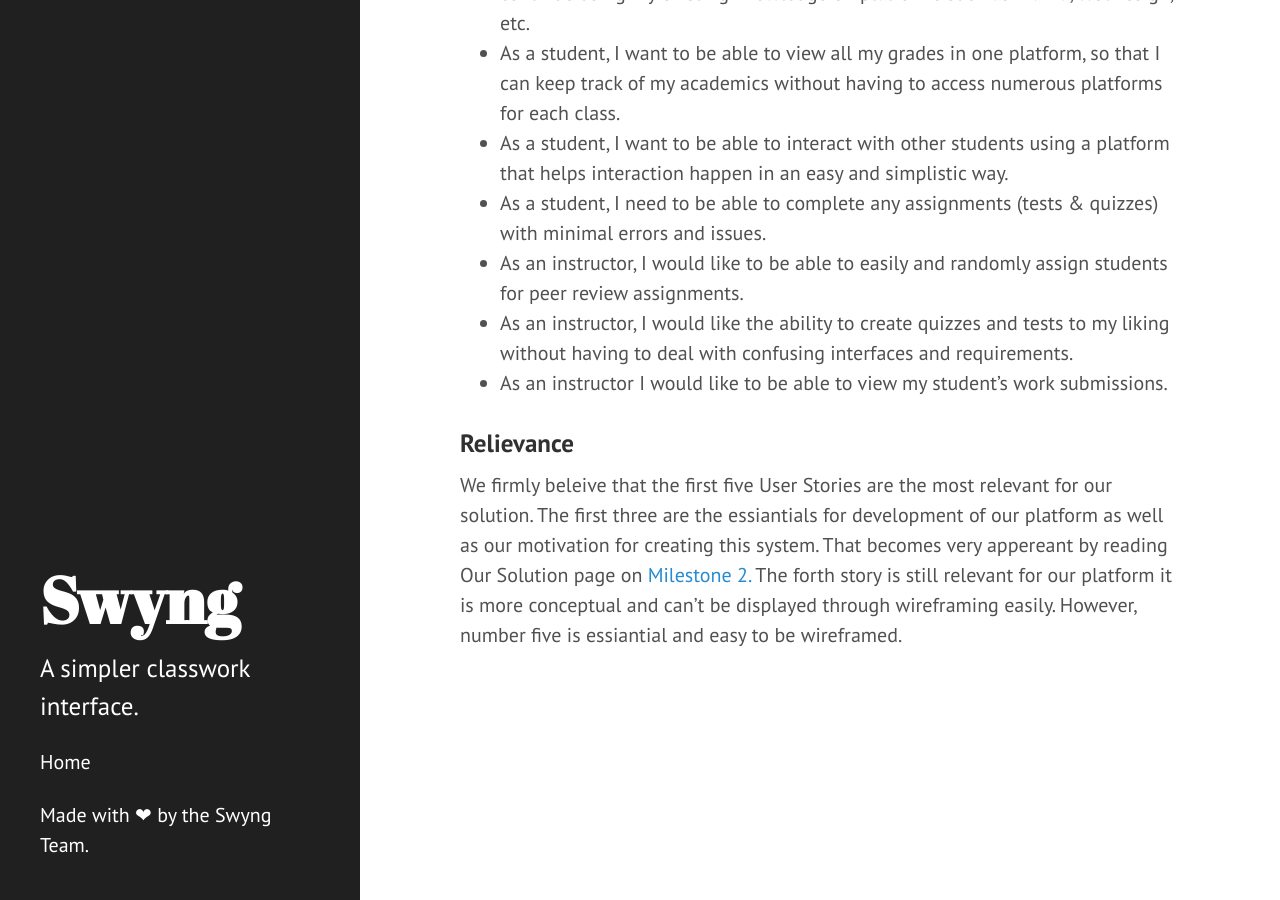
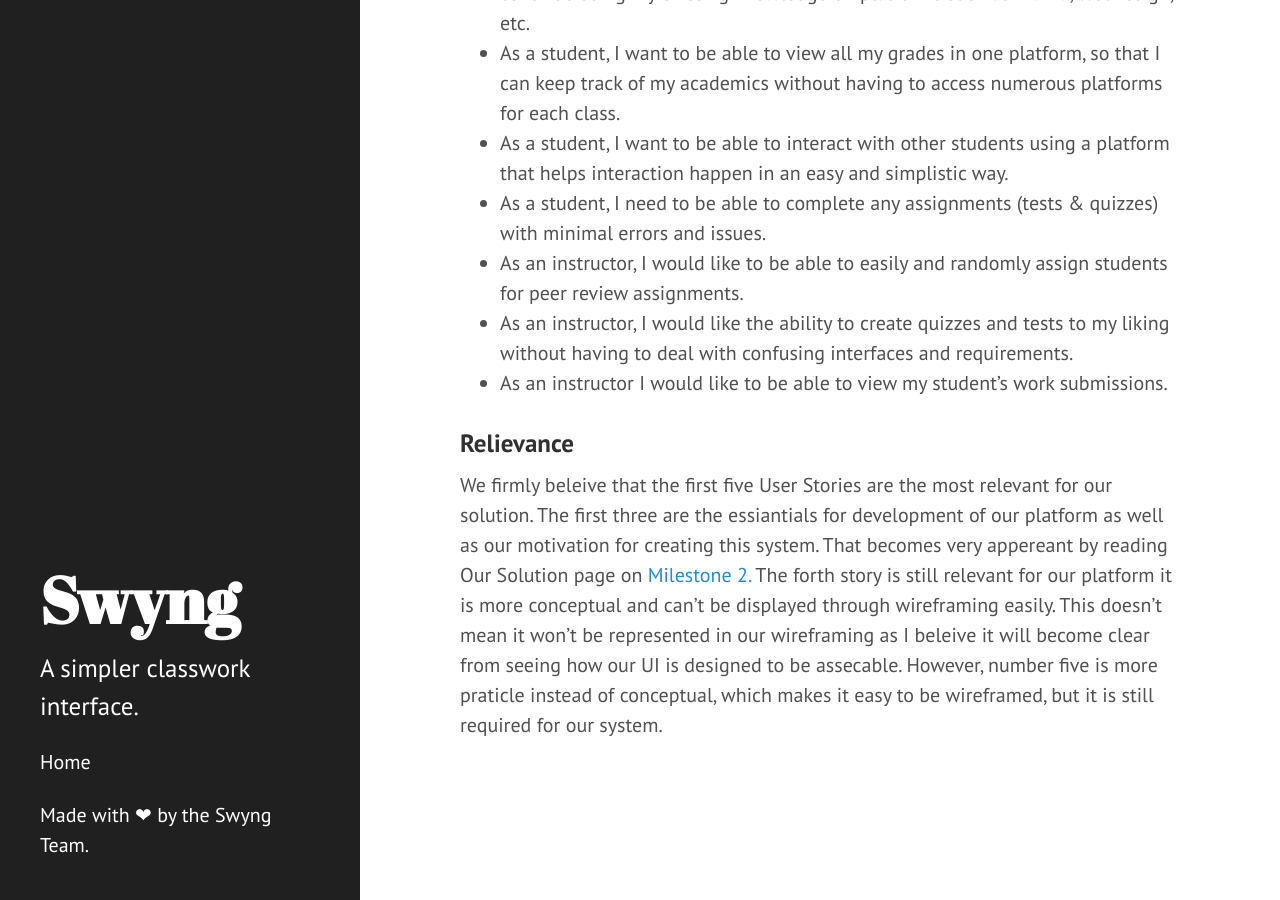
Before and after one commit to MediocreCode/4800TermProject, a Jekyll site: the page built from milestone3.md, in a window 1280 px wide and 900 px high, scrolled down 593 px. Built offline with Jekyll 4.4.1, drawn with Linux system fonts in a browser that asks for light colours; Markdown is read by kramdown in place of the engine named in the settings.

Commit message:
milestone3 edits

```diff
--- a/milestone3.md
+++ b/milestone3.md
@@ -20,7 +20,7 @@
 * As an instructor I would like to be able to view my student’s work submissions.
 
 ### Relievance
-We firmly beleive that the first five User Stories are the most relevant for our solution. The first three are the essiantials for development of our platform as well as our motivation for creating this system. That becomes very appereant by reading Our Solution page on [Milestone 2.](./milestone2) The forth story is still relevant for our platform it is more conceptual and can't be displayed through wireframing easily. However, number five is essiantial and easy to be wireframed.
+We firmly beleive that the first five User Stories are the most relevant for our solution. The first three are the essiantials for development of our platform as well as our motivation for creating this system. That becomes very appereant by reading Our Solution page on [Milestone 2.](./milestone2) The forth story is still relevant for our platform it is more conceptual and can't be displayed through wireframing easily. This doesn't mean it won't be represented in our wireframing as I beleive it will become clear from seeing how our UI is designed to be assecable. However, number five is more praticle instead of conceptual, which makes it easy to be wireframed, but it is still required for our system.
 
 
 
```
